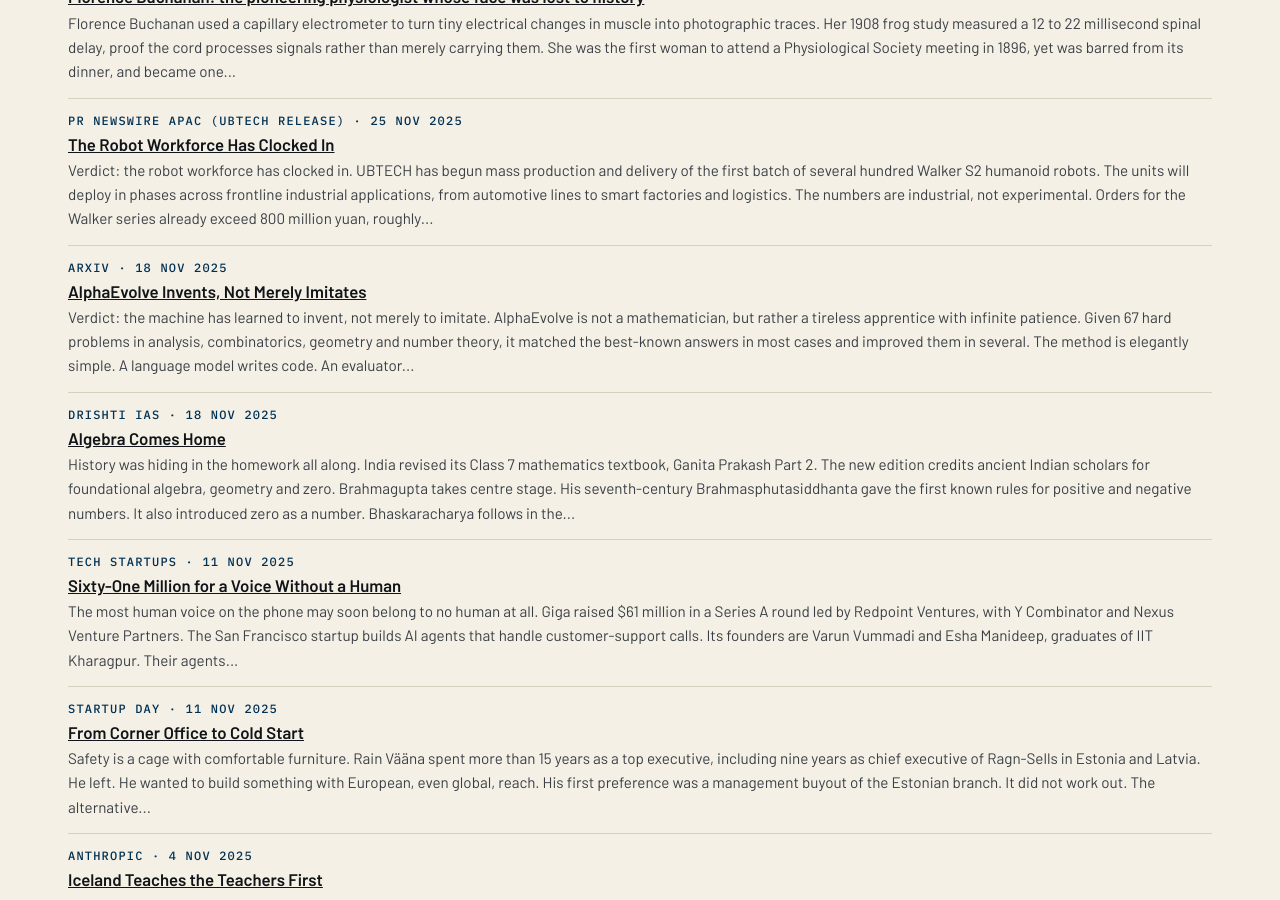
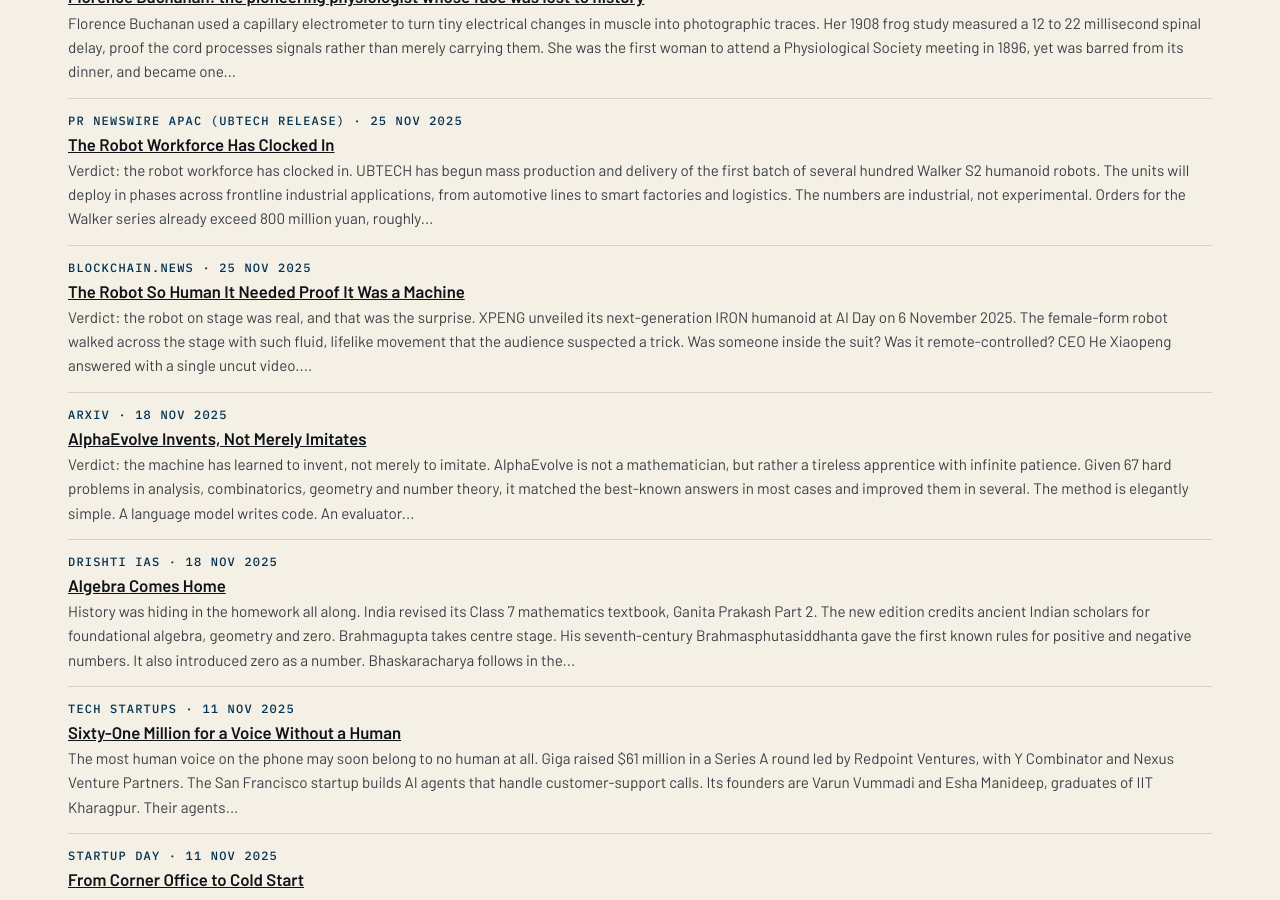
Before and after one commit to katz-news/katz.news, a Jekyll site: the page built from briefs/index.html, in a window 1280 px wide and 900 px high, scrolled down 14696 px. Built offline with Jekyll 4.4.1, drawn with Linux system fonts in a browser that asks for light colours.

```diff
--- a/_data/build.yml
+++ b/_data/build.yml
@@ -1 +1 @@
-published_at: 2026-11-06T18:38:05Z
+published_at: 2026-11-06T18:39:49Z
--- /dev/null
+++ b/_posts/briefs/2026-11-06-the-robot-so-human-it-needed-proof-it-was-a-machine.md
@@ -0,0 +1,19 @@
+---
+published: true
+title: The Robot So Human It Needed Proof It Was a Machine
+date: 2025-11-25
+section: technology
+source_name: Blockchain.News
+source_url: https://blockchain.news/ainews/xpeng-next-gen-iron-female-robot-unveiled-ai-day-demonstration-showcases-advanced-humanoid-robotics
+---
+Verdict: the robot on stage was real, and that was the surprise.
+
+XPENG unveiled its next-generation IRON humanoid at AI Day on 6 November 2025. The female-form robot walked across the stage with such fluid, lifelike movement that the audience suspected a trick. Was someone inside the suit? Was it remote-controlled?
+
+CEO He Xiaopeng answered with a single uncut video. No human operator. No person inside. IRON is fully autonomous, powered by proprietary neural networks.
+
+The machine is engineered to look human. It moves with fluid grace and responds interactively. Beneath the human form sits a multi-modal AI system, built on large language models and computer vision, with a Turing-class chip processing over 100 trillion operations per second.
+
+The unveiling matters because it marks XPENG's pivot from electric vehicles to broader AI. The company that built cars now builds colleagues.
+
+The joke writes itself. A robot so human that humans demanded proof it was a machine. The proof was the CEO himself, on camera, in one uncut take.
```
